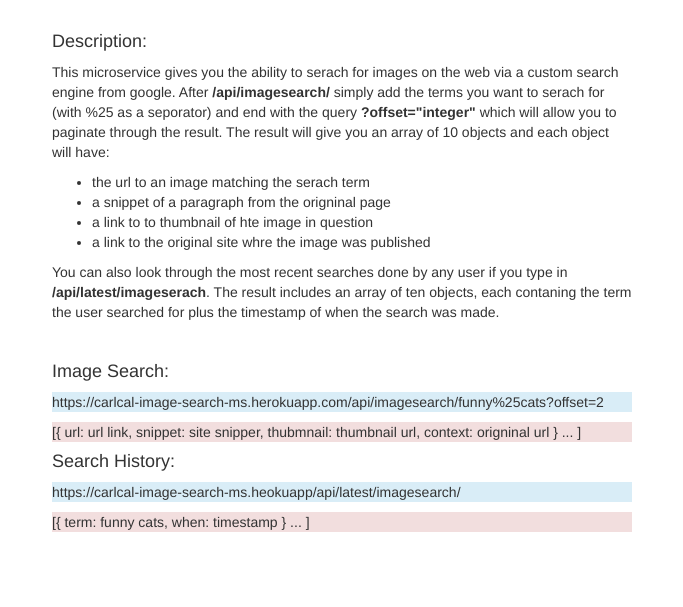
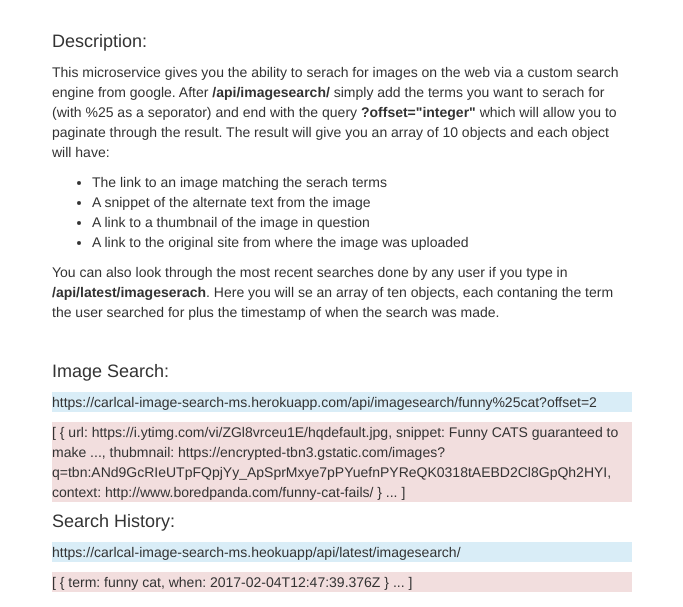
Before and after one commit to CarlCal/api-image-search-abstraction-layer, a website: page public/index.html in a window 1280 px wide. Shown: the part 223-830 px from the top of the page, without its empty margins (298-981 px from the left). Before the commit the page ends 800 px from the top, so only its background shows below. Drawn offline with nearby package versions, Linux system fonts and the light colour scheme.

Commit message:
mostly done

```diff
--- a/db.js
+++ b/db.js
@@ -1,11 +1,7 @@
 
 const MongoClient = require("mongodb").MongoClient
 
-const mLab = "mongodb://carlcal-fcc:carlcal-fcc-secret@ds031328.mlab.com:31328/url-shortener"
-
-//process.env.MONGOLAB_URI
-
-MongoClient.connect(mLab, (err, connection) => {
+MongoClient.connect(process.env.MONGOLAB_URI, (err, connection) => {
 	if (err) throw err
 
 	connection.createCollection("images", {capped: true, size: 4096, max: 10})
--- a/public/index.html
+++ b/public/index.html
@@ -13,19 +13,20 @@
 				<h4>Description:</h4>
 				<p>This microservice gives you the ability to serach for images on the web via a custom search engine from google. After <b>/api/imagesearch/</b> simply add the terms you want to serach for (with %25 as a seporator) and end with the query <b>?offset="integer"</b> which will allow you to paginate through the result. The result will give you an array of 10 objects and each object will have:
 				<ul>
-					<li>the url to an image matching the serach term</li>
-					<li>a snippet of a paragraph from the origninal page</li>
-					<li>a link to to thumbnail of hte image in question</li>
-					<li>a link to the original site whre the image was published</li>
+					<li>The link to an image matching the serach terms</li>
+					<li>A snippet of the alternate text from the image</li>
+					<li>A link to a thumbnail of the image in question</li>
+					<li>A link to the original site from where the image was uploaded</li>
 				</ul></p>
-				<p>You can also look through the most recent searches done by any user if you type in <b>/api/latest/imageserach</b>. The result includes an array of ten objects, each contaning the term the user searched for plus the timestamp of when the search was made.</p>
+				<p>You can also look through the most recent searches done by any user if you type in <b>/api/latest/imageserach</b>. Here you will se an array of ten objects, each contaning the term the user searched for plus the timestamp of when the search was made.</p>
 				<br>
+
 				<h4>Image Search:</h4>
-				<p class="bg-info">https://carlcal-image-search-ms.herokuapp.com/api/imagesearch/funny%25cats?offset=2</p>
-				<p class="bg-danger">[{ url: url link, snippet: site snipper, thubmnail: thumbnail url, context: origninal url } ... ]</p>
+				<p class="bg-info">https://carlcal-image-search-ms.herokuapp.com/api/imagesearch/funny%25cat?offset=2</p>
+				<p class="bg-danger">[ { url: https://i.ytimg.com/vi/ZGl8vrceu1E/hqdefault.jpg, snippet: Funny CATS guaranteed to make ..., thubmnail: https://encrypted-tbn3.gstatic.com/images?q=tbn:ANd9GcRIeUTpFQpjYy_ApSprMxye7pPYuefnPYReQK0318tAEBD2Cl8GpQh2HYI, context: http://www.boredpanda.com/funny-cat-fails/ } ... ]</p>
 				<h4>Search History:</h4>
 				<p class="bg-info">https://carlcal-image-search-ms.heokuapp/api/latest/imagesearch/</p>
-				<p class="bg-danger">[{ term: funny cats, when: timestamp } ... ]</p>
+				<p class="bg-danger">[ { term: funny cat, when: 2017-02-04T12:47:39.376Z } ... ]</p>
 			</div>
 		</div>
 	</body>
--- a/routes/imageSearch.js
+++ b/routes/imageSearch.js
@@ -4,8 +4,8 @@
 const wreck = require('wreck')
 
 const baseURL = "https://www.googleapis.com/customsearch/v1?"
-const key = "key=AIzaSyBXZa1FK9G0f4PAgcw01BkTjCzUseE8gko&" //process.env.KEY
-const id = "cx=003782819325232296874:b-cwzuxa1is&" //process.env.ID
+const key = "key="+process.env.KEY+"&"
+const id = "cx="+process.env.ID+"&"
 const options = "&searchType=image&linkSite&"
 
 var mongo = require("../db")
--- a/server.js
+++ b/server.js
@@ -13,4 +13,7 @@
 	.use(bodyParser.json())
 	.use("/", index)
 	.use("/api", api)
+	.get("*", (req, res) => {
+		res.redirect("/")
+	})
 	.listen(port)
```
